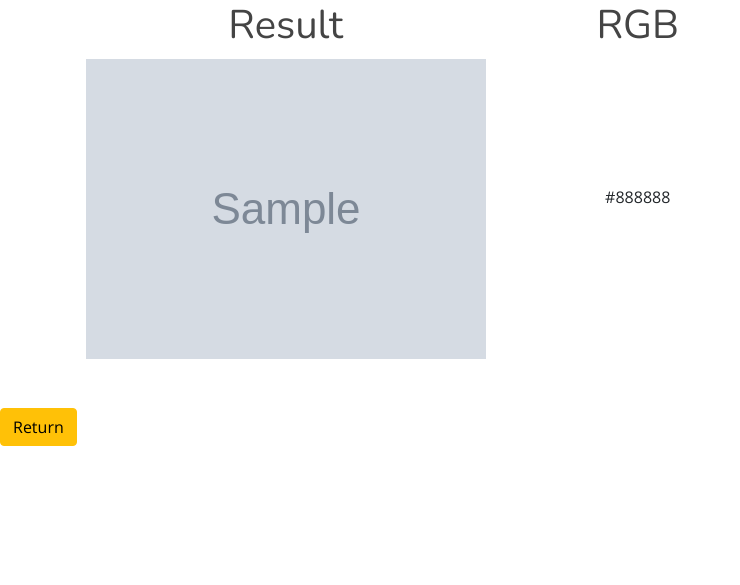
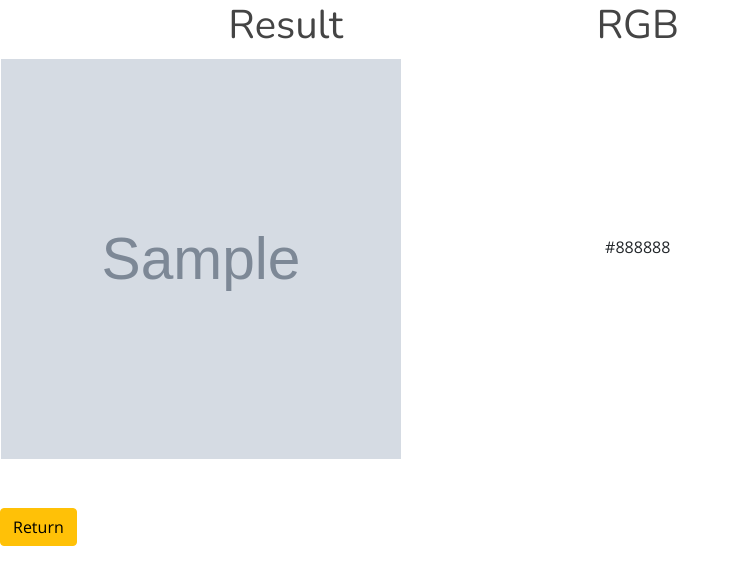
Before and after one commit to ibrahim-egy/color, a Flask app: template templates/result.html in a window 1280 px wide. Shown: the top 585 px of the page, without its empty margins (0-740 px from the left). Run offline with Flask 2, Linux system fonts and the light colour scheme; the template is opened without the code that fills it: most values are stand-ins (such as "Sample title", 1, 10 or a date in 2020); grey boxes marked "Sample" are stand-in pictures; some libraries are stand-ins or nearby versions.

Commit message:
changed result image setting

```diff
--- a/static/assets/css/style.css
+++ b/static/assets/css/style.css
@@ -356,3 +356,11 @@
   background-size: cover;
   position: relative;
 }
+.image-result {
+  width: 400px;
+  height: 400px;
+}
+.image-result img {
+  width: 100%;
+  height: 100%;
+}
```
